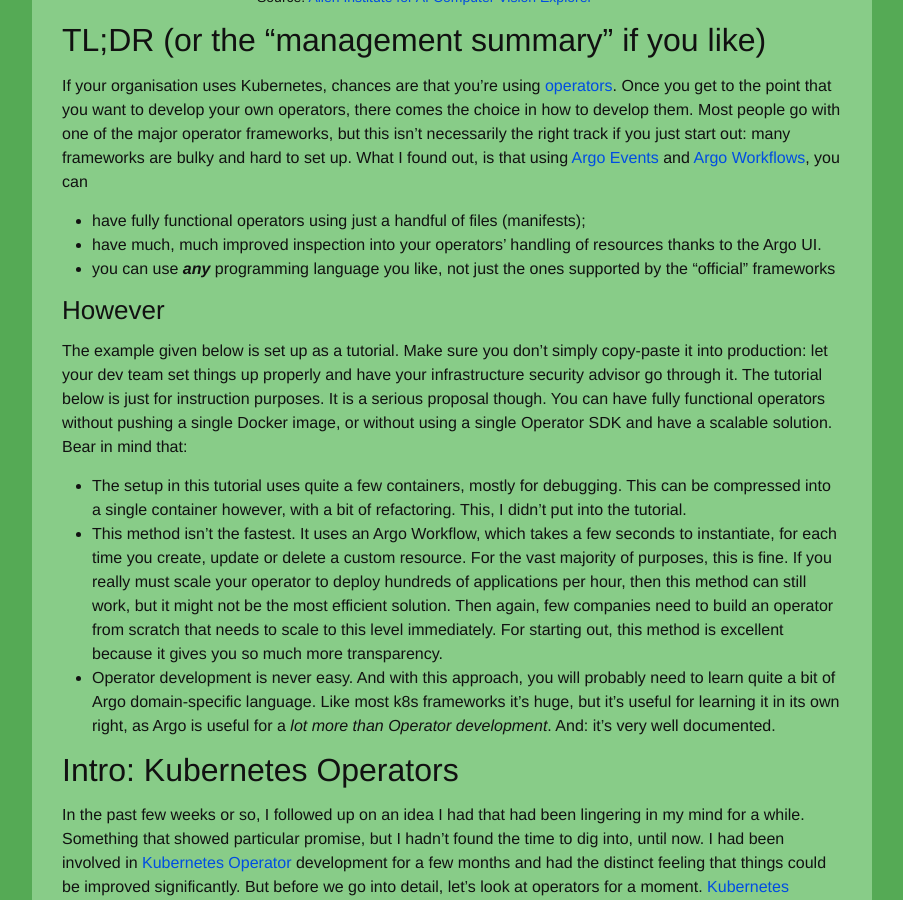
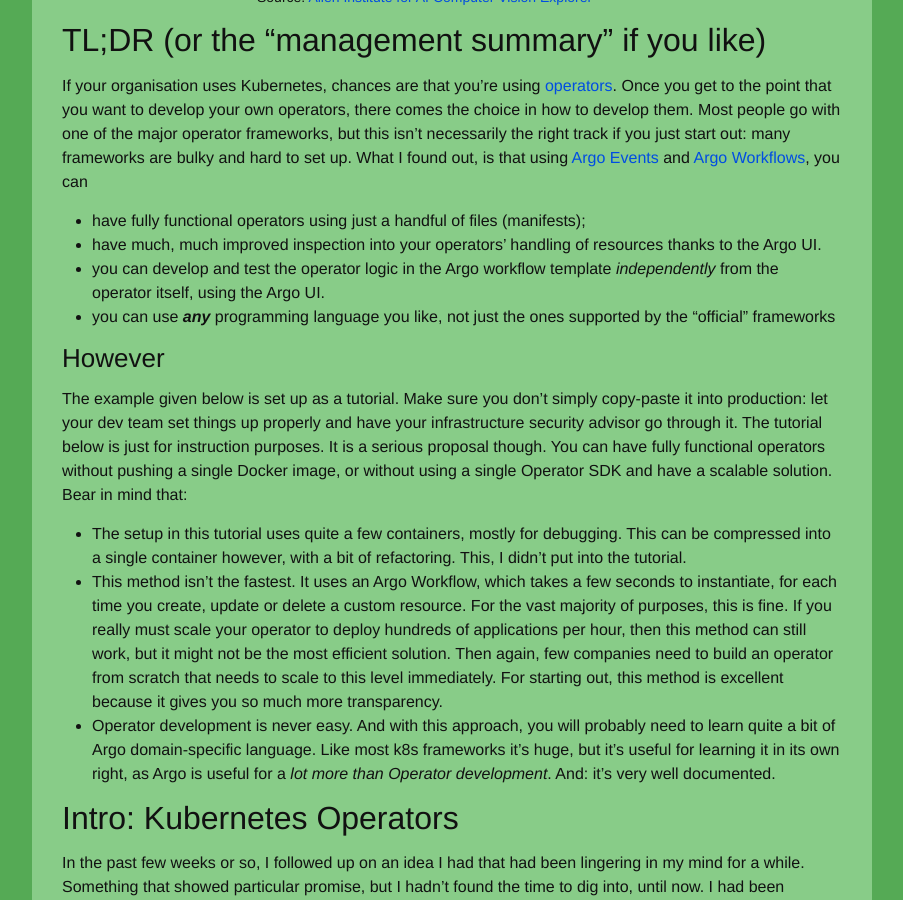
Before and after one commit to reinvantveer/reinvantveer.github.io, a Jekyll site: the page built from _posts/2022-01-29-easier-operator.md, in a window 1280 px wide and 900 px high, scrolled down 752 px. Shown: the whole window, without its empty margins (188-1091 px from the left). Built offline with Jekyll 4.4.1, drawn with Linux system fonts in a browser that asks for light colours; comment, search, counter and statistics services are not loaded.

Commit message:
add independent logic development as upside
Signed-off-by: reinvantveer <reinvantveer@gmail.com>

```diff
--- a/_posts/2022-01-29-easier-operator.md
+++ b/_posts/2022-01-29-easier-operator.md
@@ -22,6 +22,8 @@
 and [Argo Workflows](https://argoproj.github.io/argo-workflows/), you can
 - have fully functional operators using just a handful of files (manifests);
 - have much, much improved inspection into your operators' handling of resources thanks to the Argo UI.
+- you can develop and test the operator logic in the Argo workflow template _independently_ from the operator itself,
+  using the Argo UI.
 - you can use ***any*** programming language you like, not just the ones supported by the "official" frameworks
 
 ### However
```
